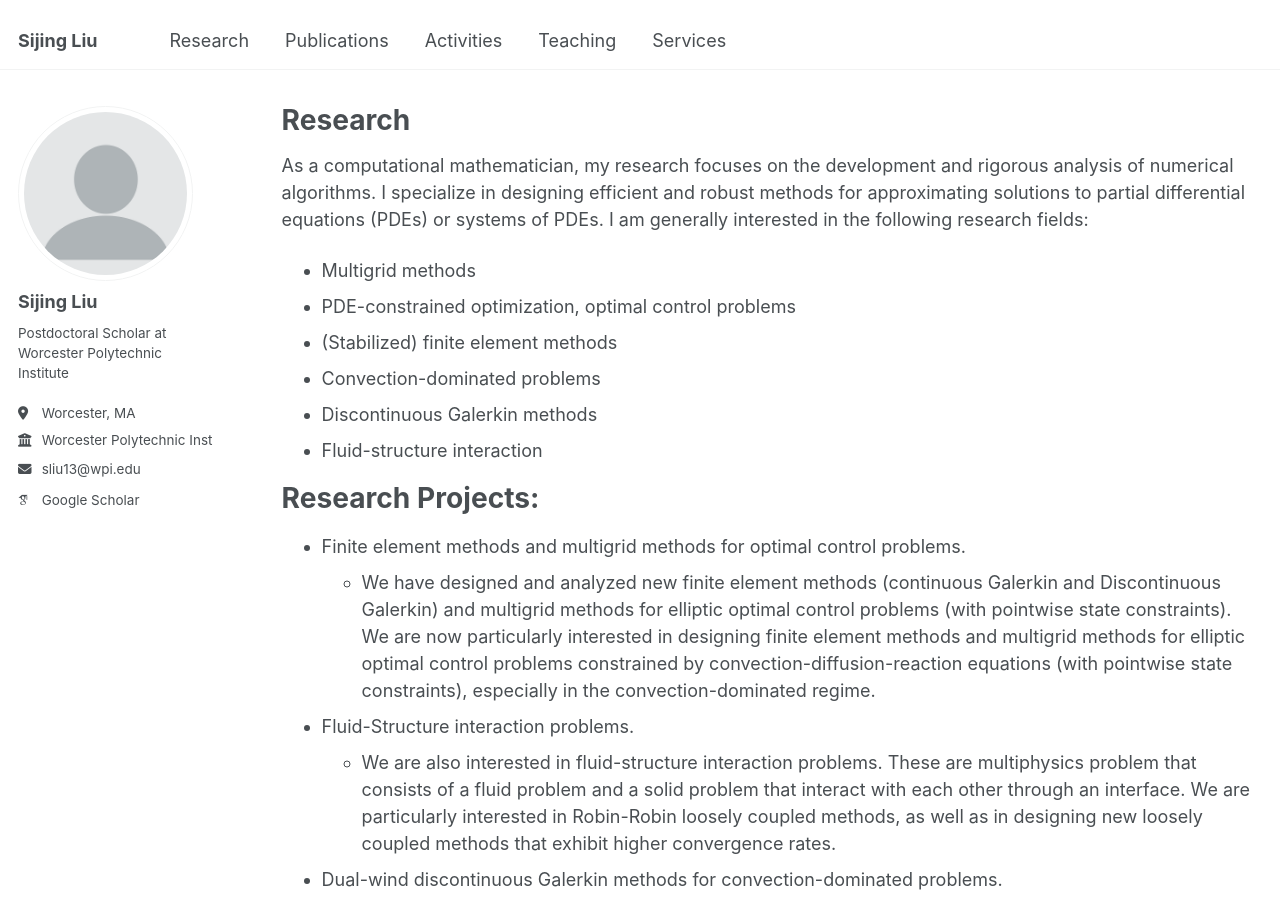
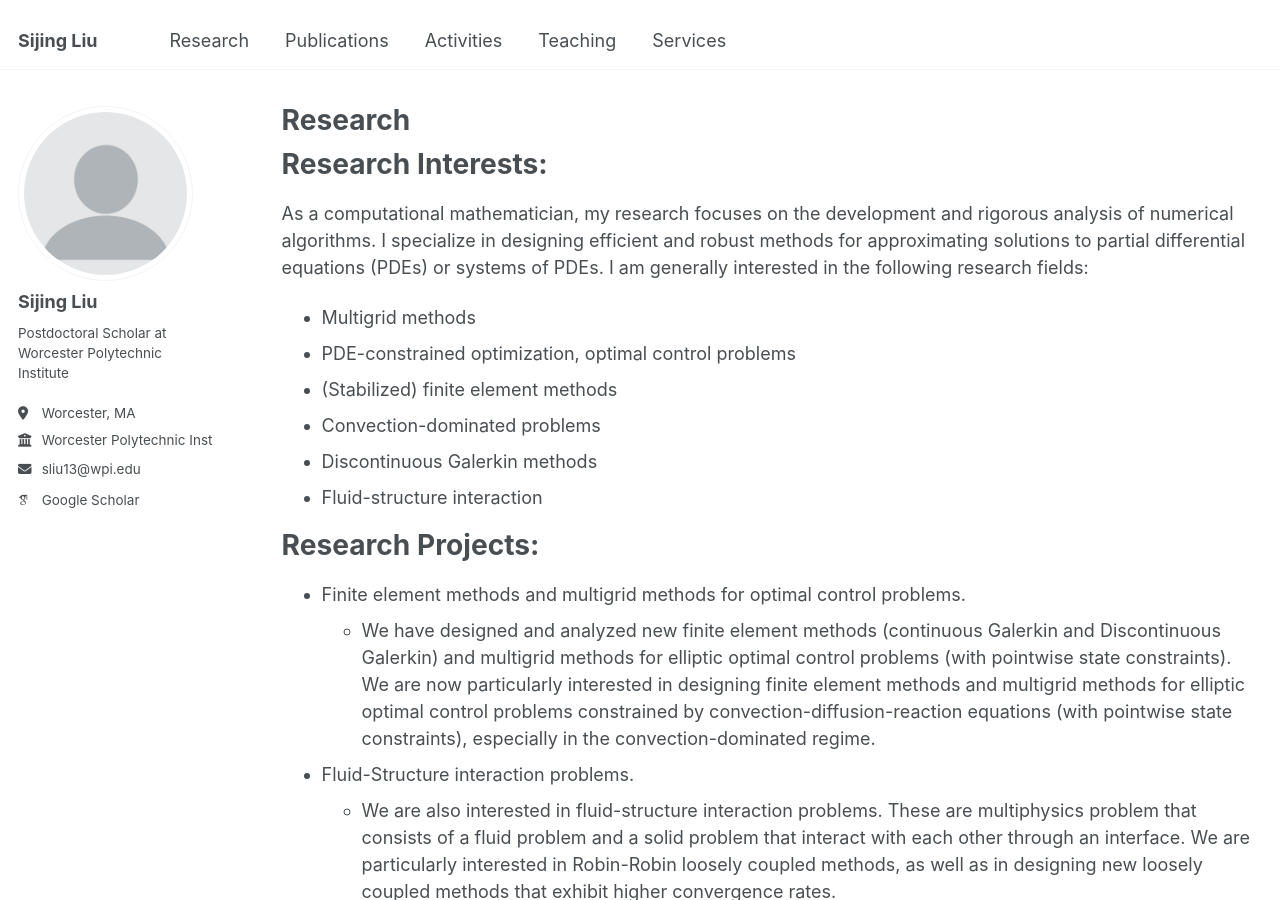
Before and after one commit to sijingliu/sijingliu.github.io, a Jekyll site: the page built from _pages/research.md, in a window 1280 px wide and 900 px high. Built offline with Jekyll 4.4.1, drawn with Linux system fonts in a browser that asks for light colours; some web fonts are replaced.

Commit message:
homepage11

```diff
--- a/_pages/research.md
+++ b/_pages/research.md
@@ -3,14 +3,13 @@ layout: archive
 title: "Research"
 permalink: /research/
 author_profile: true
-redirect_from:
-  - /research/
 ---
 
 {% include base_path %}
 
 
-
+Research Interests:
+======
 As a computational mathematician, my research focuses on the development and rigorous analysis of numerical algorithms. I specialize in designing efficient and robust methods for approximating solutions to partial differential equations (PDEs) or systems of PDEs. I am generally interested in the following research fields:
 
 * Multigrid methods
```
